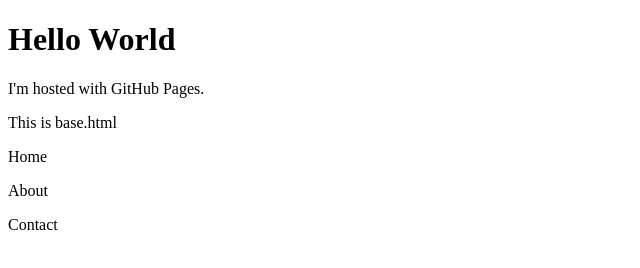
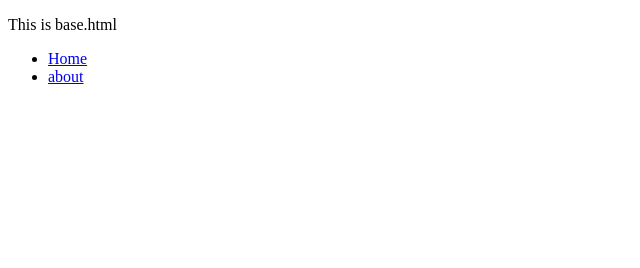
Before and after one commit to PaiktraNom/paiktranom.github.io, a plain HTML site: page base.html in a window 1280 px wide. Shown: the whole page, without its empty margins (0-640 px from the left). Drawn offline with Linux system fonts and the light colour scheme.

Commit message:
testing nav

```diff
--- a/base.html
+++ b/base.html
@@ -1,20 +1,12 @@
 <!DOCTYPE html>
 <html>
 <body>
-<h1>Hello World</h1>
-<p>I'm hosted with GitHub Pages.</p>
-<p>This is base.html</p>
+    <p>This is base.html</p>
 
-<div id="home">
-    <p>Home</p>
-</div>
+    <ul class="nav">
+        <li><a href="home" onclick="location.href=index.html">Home</a></li>
+        <li><a href="about" onclick="location.href=about.html">about</a></li>
+    </ul>
 
-<div id="about">
-    <p>About</p>
-</div>
-
-<div id="contact">
-    <p>Contact</p>
-</div>
 </body>
 </html>
```
Also changed, not shown: js/base.js (+4 -20 lines).
